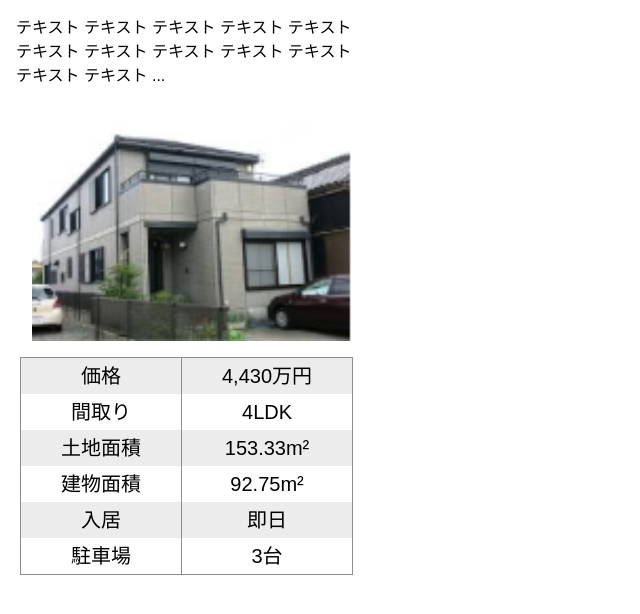
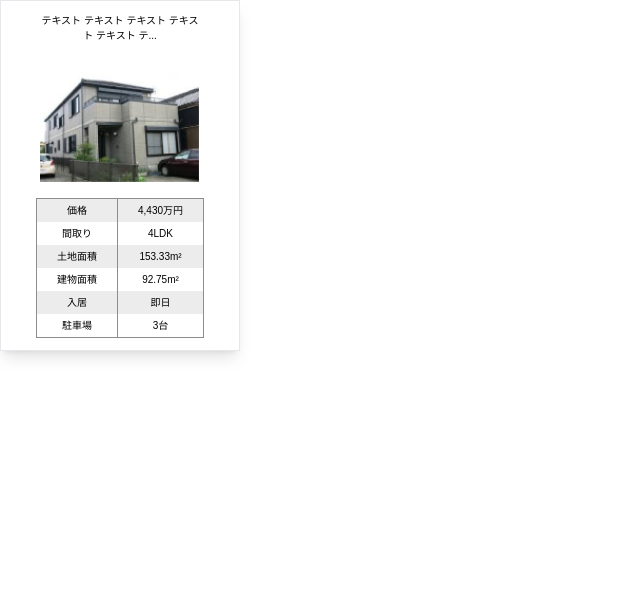
Before and after one commit to stormrageqb/FudosanRealEstate, a React (Create React App) app in the folder Front-end/: page /basictable in a window 1280 px wide. Shown: the top 614 px of the page, without its empty margins (0-640 px from the left). Built offline with nearby package versions, Linux system fonts and the light colour scheme.

Commit message:
fix: Ikekita/component/ItemSmallCard

```diff
--- a/Front-end/src/components/BasicTable.jsx
+++ b/Front-end/src/components/BasicTable.jsx
@@ -4,30 +4,30 @@ const BasicTable =  () =>{
     return(
         <table className="border border-[#8d8d8d]">
 
-        <tbody className="text-center text-xl ">
+        <tbody className="text-center text-[10px] ">
             <tr className="bg-[#ececec] ">
-                <td className="px-10 py-1 border-r border-[#8d8d8d]">価格</td>
-                <td className="px-10 py-1">4,430万円</td>
+                <td className="px-5 py-1 border-r border-[#8d8d8d]">価格</td>
+                <td className="px-5 py-1">4,430万円</td>
             </tr>
             <tr>
-                <td className="px-10 py-1 border-r border-[#8d8d8d]">間取り</td>
-                <td className="px-10 py-1">4LDK</td>
+                <td className="px-5 py-1 border-r border-[#8d8d8d]">間取り</td>
+                <td className="px-5 py-1">4LDK</td>
             </tr>
             <tr className="bg-[#ececec]">
-                <td className="px-10 py-1 border-r border-[#8d8d8d]">土地面積</td>
-                <td className="px-10 py-1">153.33m²</td>
+                <td className="px-5 py-1 border-r border-[#8d8d8d]">土地面積</td>
+                <td className="px-5 py-1">153.33m²</td>
             </tr>
             <tr>
-                <td className="px-10 py-1 border-r border-[#8d8d8d]">建物面積</td>
-                <td className="px-10 py-1">92.75m²</td>
+                <td className="px-5 py-1 border-r border-[#8d8d8d]">建物面積</td>
+                <td className="px-5 py-1">92.75m²</td>
             </tr>
             <tr className="bg-[#ececec]">
-                <td className="px-10 py-1 border-r border-[#8d8d8d]" >入居</td>
-                <td className="px-10 py-1">即日</td>
+                <td className="px-5 py-1 border-r border-[#8d8d8d]" >入居</td>
+                <td className="px-5 py-1">即日</td>
             </tr>
             <tr>
-                <td className="px-10 py-1 border-r border-[#8d8d8d]">駐車場</td>
-                <td className="px-10 py-1">3台</td>
+                <td className="px-5 py-1 border-r border-[#8d8d8d]">駐車場</td>
+                <td className="px-5 py-1">3台</td>
             </tr>
 
         </tbody>
--- a/Front-end/src/components/ItemSmallCard.jsx
+++ b/Front-end/src/components/ItemSmallCard.jsx
@@ -5,23 +5,19 @@ import photo from "../assets/img/photo.png"
 
 const ItemSmallCard = () =>{
     return(
-        <div className="w-96 ">
-            <div className="p-4">
-            <ShowContents
-            text="テキスト テキスト テキスト テキスト
-                  テキスト テキスト テキスト テキスト
-                  テキスト テキスト テキスト テキスト
-                  テキスト テキスト テキスト テキスト
-                  テキスト テキスト テキスト テキスト
-                  テキスト テキスト テキスト テキスト"
-                  maxLength={100}
-                />
+        <div className="w-[240px]  border pb-3 shadow-lg ">
+            <div className="px-9 py-3 text-center text-[10px]" >
+                <ShowContents text="
+                テキスト テキスト テキスト テキスト
+                テキスト テキスト テキスト テキスト
+                テキスト テキスト テキスト テキスト
+                " maxLength="60"/>
             </div>
             <div className="flex justify-center p-4">
 
-            <img src={photo} alt="photo" className="w-80 " />
+            <img src={photo} alt="photo" className="w-40 " />
             </div>
-            <div className="pl-[20px]">
+            <div className="flex justify-center ">
             <BasicTable  />
             </div>
         </div>
--- a/Front-end/src/components/TagNecessary.jsx
+++ /dev/null
@@ -1 +0,0 @@
-e
```
Also changed, not shown: Front-end/src/assets/img/photo1.png (added).
